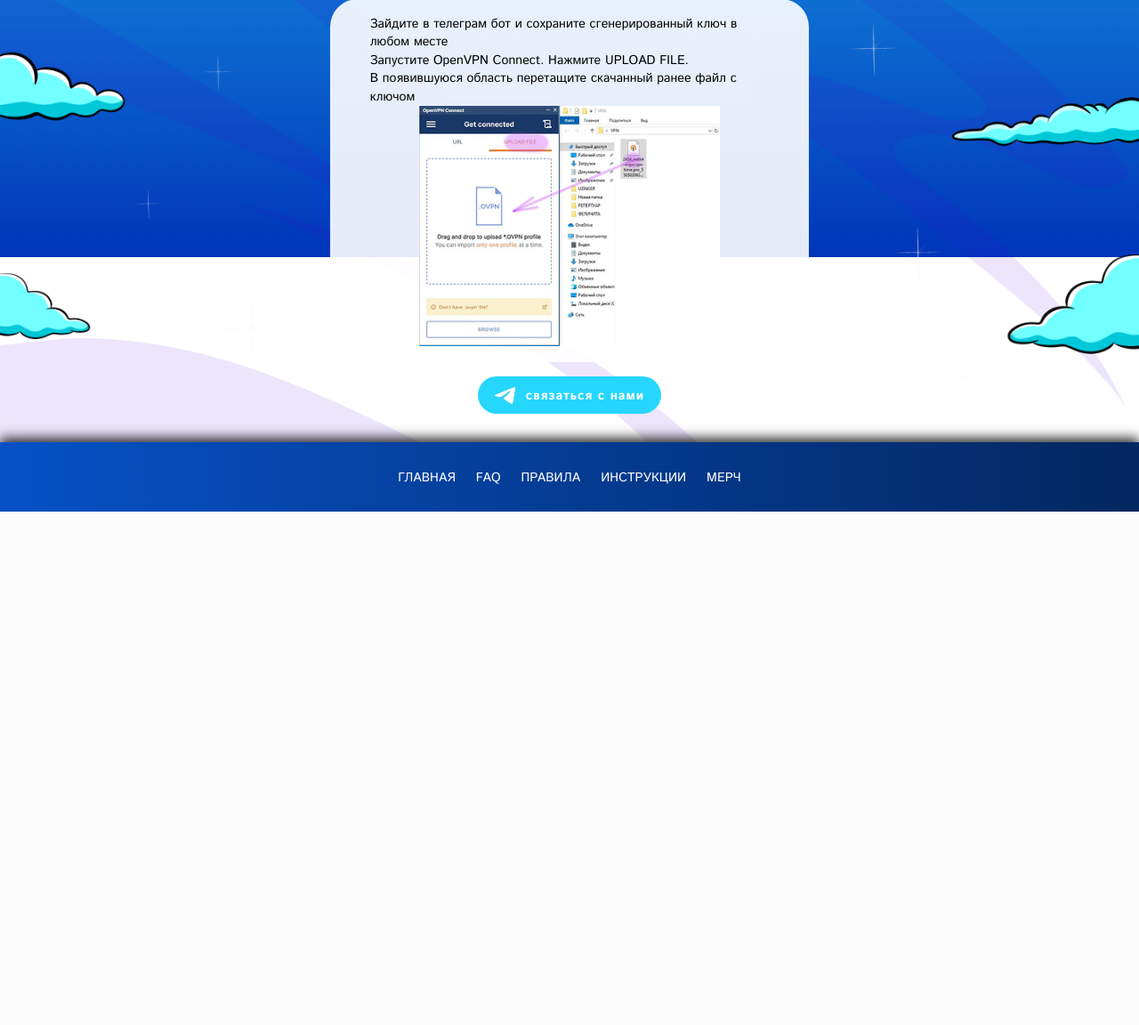
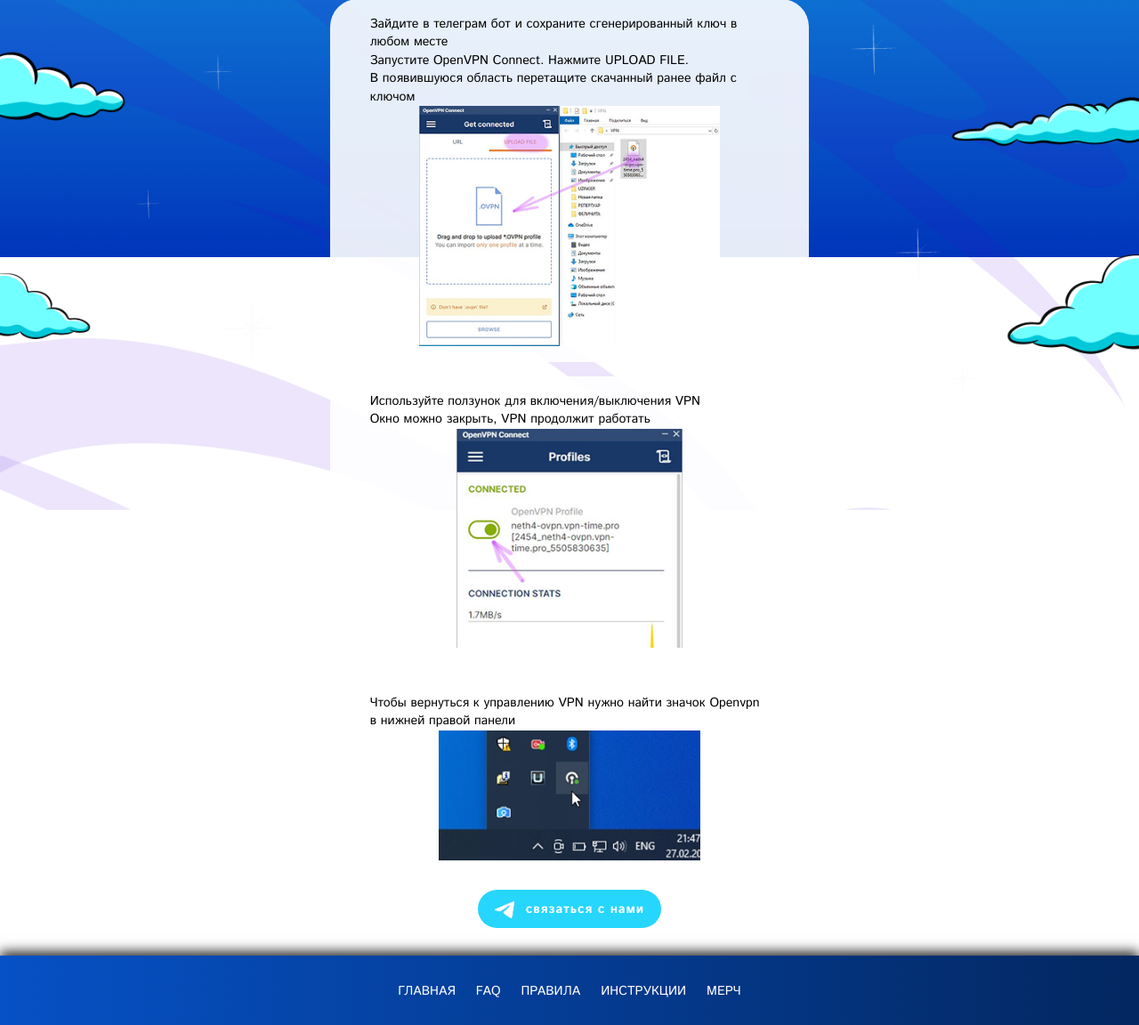
Before and after one commit to dvoropaev/VPN-TIME_SITE, a Node project: template src/templates/pages/instructions/windows/index.pug in a window 1280 px wide. Shown: the part 511-1663 px from the top of the page at 89% size. Before the commit the page ends 1086 px from the top, so only its background shows below. Run offline with Node 20 templates, Linux system fonts and the light colour scheme; the template is opened without the code that fills it, so the values that code supplies are empty; style sheets or scripts are compiled from the project's sources; some libraries are stand-ins or nearby versions.

Commit message:
feat: add windows

```diff
--- /dev/null
+++ b/src/js/main.js
@@ -0,0 +1 @@
+console.log('vpn time');
--- a/src/sass/page/instructions.scss
+++ b/src/sass/page/instructions.scss
@@ -1,71 +1,63 @@
 .page {
-    &-instructions{
-
-        main{
+    &-instructions {
+        main {
             display: flex;
             flex-direction: column;
             justify-content: space-between;
         }
 
-        .box__btn{
+        .box__btn {
             display: flex;
             justify-content: center;
             padding-bottom: 3.5rem;
         }
-
     }
 
     &-instructions-mac,
     &-instructions-windows,
     &-instructions-iphone,
     &-instructions-android,
-    &-instructions-other
-    {
-        main{
+    &-instructions-other {
+        main {
             display: flex;
             flex-direction: column;
             justify-content: space-between;
         }
 
-        .box__btn{
+        .box__btn {
             display: flex;
             justify-content: center;
             padding-bottom: 3.5rem;
         }
-
     }
 }
 
-.instructions__btns{
+.instructions__btns {
     text-align: center;
 
-    &-box{
+    &-box {
         padding-bottom: 1.5rem;
     }
 }
 
-.instructions-mac{
-    &__info{
+.instructions-mac {
+    &__info {
         margin-bottom: 1.8rem;
         padding: 2rem 5rem;
         border-radius: 3.5rem;
         background-color: rgba(255, 255, 255, 0.9);
 
-        .title{
+        .title {
             text-align: center;
         }
     }
 }
 
-
-
 @media (width <= 767px) {
-
     .page {
-
-        &-instructions{
+        &-instructions {
             background-image: url("../img/bg/bg-instructions-mobile-2x.png");
-            main{
+            main {
                 min-height: 100vh;
             }
         }
@@ -91,6 +83,27 @@
         }
     }
 
+    .win {
+        &-1 {
+            width: 8.7rem;
+            height: 8.3rem;
+        }
+        &-2 {
+            max-width: 100%;
+            width: 32.8rem;
+            height: 26.2rem;
+        }
+
+        &-3 {
+            width: 25rem;
+            height: 24.4rem;
+        }
+
+        &-4 {
+            width: 28.9rem;
+            height: 14.4rem;
+        }
+    }
 }
 
 @media (width >= 768px) {
@@ -120,14 +133,32 @@
         }
     }
 
-    .win{
-        &-1{
-           width: 10.9rem;
-           height: 10.5rem;
+    .win {
+        &-1 {
+            max-width: 109px;
+            max-height: 105px;
+            width: 10.9rem;
+            height: 10.5rem;
         }
-        &-2{
-           width: 38.1rem;
-           height: 30.4rem;
+        &-2 {
+            max-width: 381px;
+            max-height: 304px;
+            width: 38.1rem;
+            height: 30.4rem;
+        }
+
+        &-3 {
+            max-width: 285px;
+            max-height: 278px;
+            width: 28.5rem;
+            height: 27.8rem;
+        }
+
+        &-4 {
+            max-width: 330px;
+            max-height: 164px;
+            width: 33rem;
+            height: 16.4rem;
         }
     }
 }
--- a/src/templates/pages/instructions/windows/index.pug
+++ b/src/templates/pages/instructions/windows/index.pug
@@ -31,7 +31,21 @@
             .img__box.win-2
               img(src="../../img/page/windows/win2.jpg", alt="")
 
+      .instructions-mac__info
+        .instructions-mac__info-content
+            p Используйте ползунок для включения/выключения VPN
+            p Окно можно закрыть, VPN продолжит работать
 
+            .img__box.win-3
+              img(src="../../img/page/windows/win3.jpg", alt="")
+
+
+      .instructions-mac__info
+        .instructions-mac__info-content
+            p Чтобы вернуться к управлению VPN нужно найти значок Openvpn в нижней правой панели
+
+            .img__box.win-4
+              img(src="../../img/page/windows/win4.jpg", alt="")
 
     .box__btn
       a(href="https://t.me/vpn_time_pro_bot" class="btn btn-blue" target="_blank")
```
Also changed, not shown: src/img/page/windows/win3.jpg (added), src/img/page/windows/win4.jpg (added), 1 other file.
